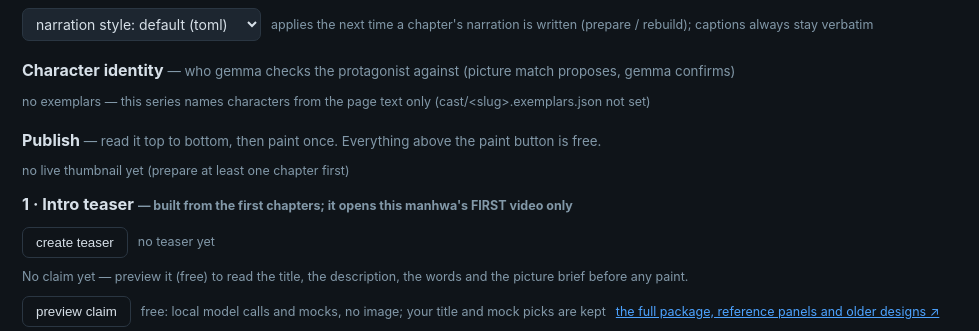
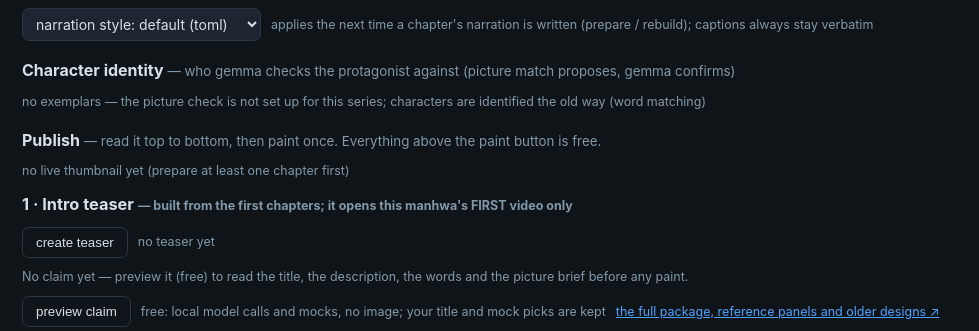
Before and after one commit to JidAiLabs/Manhwa, a FastAPI app: page /series/1 in a window 1280 px wide. Shown: the part 239-570 px from the top of the page, without its empty margins (0-979 px from the left). Run offline with FastAPI, Linux system fonts and the light colour scheme; data that the repository does not hold is empty; some libraries are stand-ins or nearby versions.

Commit message:
fix(dashboard): say plainly that a series without exemplars uses word matching
Co-Authored-By: Claude Opus 5.5 <noreply@anthropic.com>

```diff
--- a/studio/dashboard/templates/series_detail.html
+++ b/studio/dashboard/templates/series_detail.html
@@ -78,7 +78,7 @@
 <span class="kv">validation not run yet (worker job identity_check)</span>
 {% endif %}
 {% else %}
-<span class="kv">no exemplars — this series names characters from the page text only (cast/&lt;slug&gt;.exemplars.json not set)</span>
+<span class="kv">no exemplars — the picture check is not set up for this series; characters are identified the old way (word matching)</span>
 {% endif %}
 </div>
 
```
